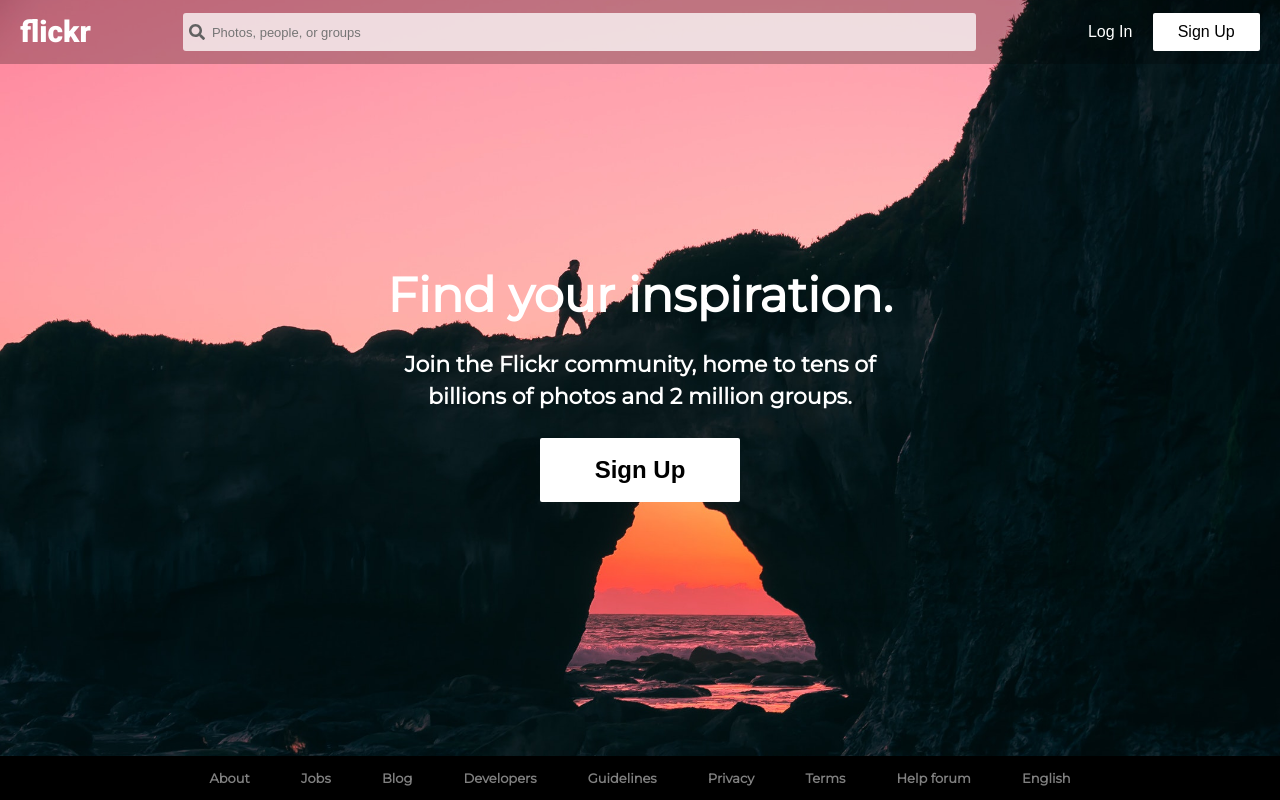
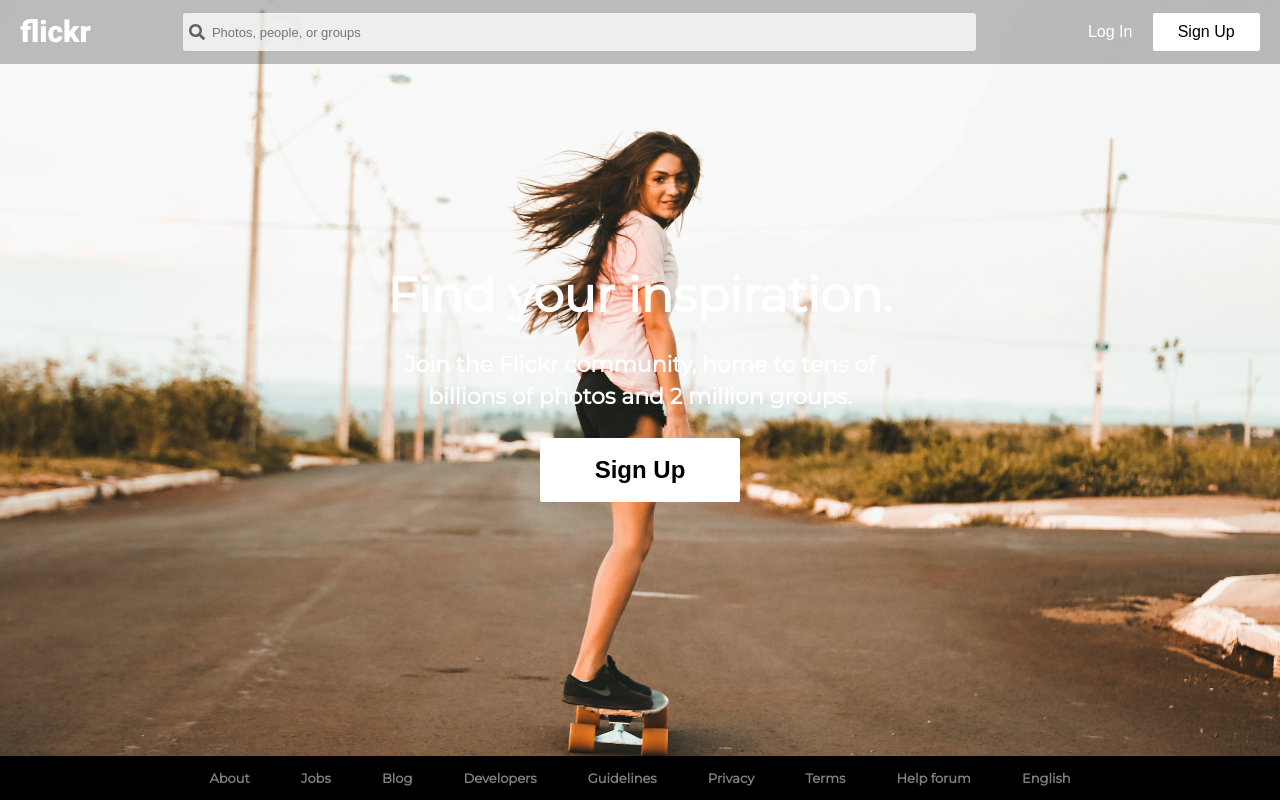
Before and after one commit to Tstokes9328/flickr-clone, a React (Create React App) app: page / in a window 1280 px wide. Built offline with nearby package versions, Linux system fonts and the light colour scheme.

Commit message:
Added transition effects to landing page background

```diff
--- a/src/Components/Home/Home.css
+++ b/src/Components/Home/Home.css
@@ -6,6 +6,7 @@
     height: 100vh;
     font-family: 'Montserrat', sans-serif;
     background-repeat: no-repeat;
+    transition: 1s ease-in;
 }
 
 /* Navbar */
--- a/src/Components/Home/Home.jsx
+++ b/src/Components/Home/Home.jsx
@@ -8,14 +8,14 @@
 
 //Importing Images
 import image1 from '../../assets/arch.jpg';
-import image2 from '../../assets/beach.jpg';
+import image2 from '../../assets/beach.jpg'; //not in use; might need later
 import image3 from '../../assets/concert.jpg';
 import image4 from '../../assets/girl.jpg';
-import image5 from '../../assets/jellyfish.jpg';
+import image5 from '../../assets/jellyfish.jpg'; //not in use; might need later
 import image6 from '../../assets/skate.jpg';
 
 //Array Of Background Images For Landing Page
-let backgroundImageArray = [image1, image2, image3, image4, image5, image6];
+let backgroundImageArray = [image1, image3, image4, image6];
 
 //Loops through the backgroundImageArray and will desplay the image
 let background = document.getElementsByClassName('home-container');
```
